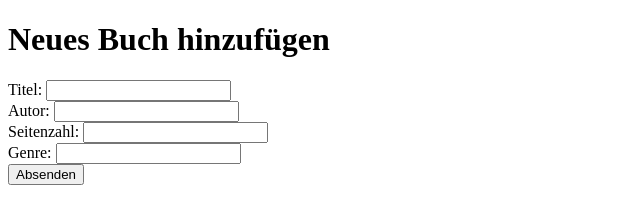
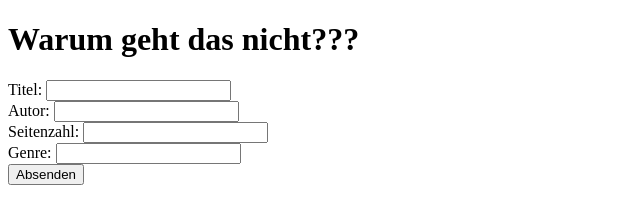
Before and after one commit to reading-bakery/Shelf-Control, a plain HTML site: page index.html in a window 1280 px wide. Shown: the whole page, without its empty margins (0-640 px from the left). Drawn offline with Linux system fonts and the light colour scheme.

Commit message:
edit index.htoml

```diff
--- a/index.html
+++ b/index.html
@@ -5,7 +5,7 @@
   <title>Shelf Control</title>
 </head>
 <body>
-  <h1>Neues Buch hinzufügen</h1>
+  <h1>Warum geht das nicht???</h1>
   <form id="buchForm">
     <label>Titel: <input type="text" name="titel" required></label><br>
     <label>Autor: <input type="text" name="autor" required></label><br>
```
